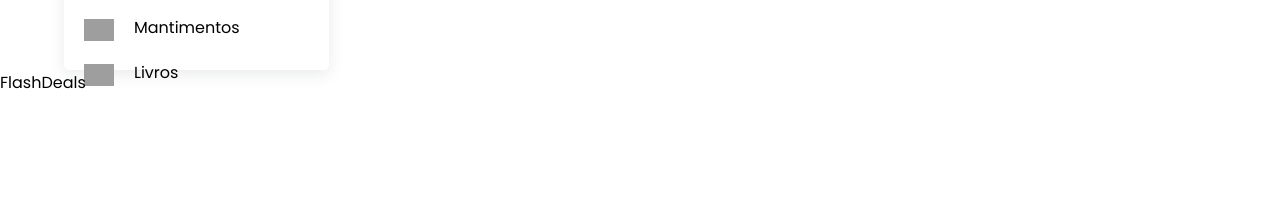
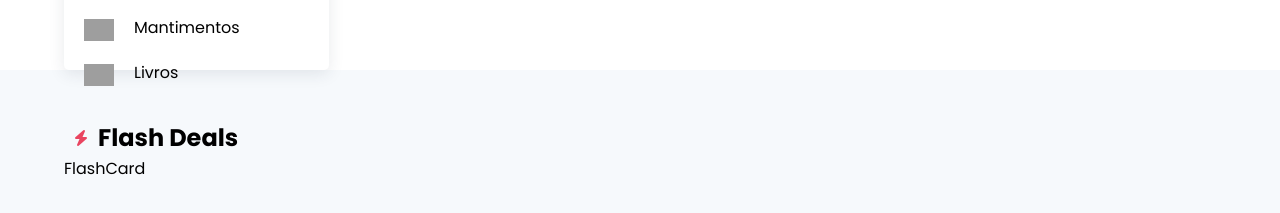
Before and after one commit to GabrielBarbosa07/E-Commerce, a React (Vite) app: page / in a window 1280 px wide. Shown: the part 685-898 px from the top of the page. Before the commit the page ends 800 px from the top, so only its background shows below. Built offline with nearby package versions, Linux system fonts and the light colour scheme; grey boxes are pictures that could not be loaded.

Commit message:
Esqueleto do flashDeals feito

```diff
--- a/src/App.css
+++ b/src/App.css
@@ -1,4 +1,11 @@
 @import url("https://fonts.googleapis.com/css2?family=Poppins:wght@300;400;500;600;700;800;900&display=swap");
+
+:root{
+  --white: #fff
+
+  --red-500: #e94560
+}
+
 * {
   padding: 0;
   margin: 0;
@@ -6,7 +13,7 @@
 }
 
 body {
-  background-color: #fff;
+  background-color: var(--white);
   font-family: "Poppins", sans-serif;
 }
 
@@ -123,8 +130,8 @@ button {
 }
 /*------------Category------------*/
 .btn-primary {
-  background-color: #e94560;
-  color: #fff;
+  background-color: var(--red-500);
+  color: var(--white);
   padding: 13px 40px;
   font-weight: bold;
   border-radius: 5px;
@@ -138,3 +145,8 @@ button {
 .mtop {
   margin-top: 40px;
 }
+
+.heading i {
+  color: var(--red-500);
+  margin: 10px;
+}
--- a/src/components/FlashDeals/FlashCard.tsx
+++ b/src/components/FlashDeals/FlashCard.tsx
@@ -1,4 +1,4 @@
-import React from 'react'
+
 
 const FlashCard = () => {
   return (
--- a/src/components/FlashDeals/FlashDeals.tsx
+++ b/src/components/FlashDeals/FlashDeals.tsx
@@ -1,9 +1,19 @@
-import React from 'react'
+import FlashCard from "./FlashCard";
 
 const FlashDeals = () => {
   return (
-    <div>FlashDeals</div>
-  )
-}
+    <>
+      <section className="flash background">
+        <div className="container">
+          <div className="heading f_flex">
+            <i className="fa fa-bolt"></i>
+            <h1>Flash Deals</h1>
+          </div>
+          <FlashCard />
+        </div>
+      </section>
+    </>
+  );
+};
 
-export default FlashDeals
+export default FlashDeals;
--- a/src/components/Header/Header.css
+++ b/src/components/Header/Header.css
@@ -1,8 +1,15 @@
+:root {
+  --white: #fff;
+
+  --red-500: #e94560;
+  --red-700: #ff014f;
+}
+
 /*------------head------------*/
 .head {
   background-color: #0f3460;
   padding: 10px 0;
-  color: #fff;
+  color: var(--white);
 }
 
 .head i {
@@ -68,9 +75,9 @@
   height: 20px;
   border-radius: 50%;
   text-align: center;
-  background-color: #e94560;
+  background-color: var(--red-500);
   font-size: 12px;
-  color: #fff;
+  color: var(--white);
 }
 
 /*------------Search------------*/
@@ -114,7 +121,7 @@ header ul li a {
 }
 
 header ul li a:hover {
-  color: #ff014f;
+  color: var(--red-700);
 }
 
 .open {
@@ -127,7 +134,7 @@ header ul li a:hover {
   top: 0;
   z-index: 999;
   width: 100%;
-  background-color: #fff;
+  background-color: var(--white);
   box-shadow: -1px 11px 24px -11px rgba(0, 0, 0, 0.2);
   transition: 0.5s;
 }
@@ -146,7 +153,7 @@ header ul li a:hover {
     transition: 0.5s;
     width: 60%;
     height: 100vh;
-    background-color: #fff;
+    background-color: var(--white);
     z-index: 888;
     box-shadow: rgba(50, 50, 93, 0.23) 0 50px 100px -20px,
       rgba(0, 0, 0, 0.3) 0 30px 60px -30px;
@@ -177,7 +184,7 @@ header ul li a:hover {
     top: 26%;
     right: 30px;
     background-color: #e94560;
-    color: #fff;
+    color: var(--white);
   }
 
   .close {
@@ -186,7 +193,7 @@ header ul li a:hover {
 
   .close .home-btn {
     color: #ff014f;
-    background: linear-gradient(145deg, #e2e8ec, #fff);
+    background: linear-gradient(145deg, #e2e8ec, var(--white));
     border-radius: 50%;
     padding: 0;
     width: 60px;
```
